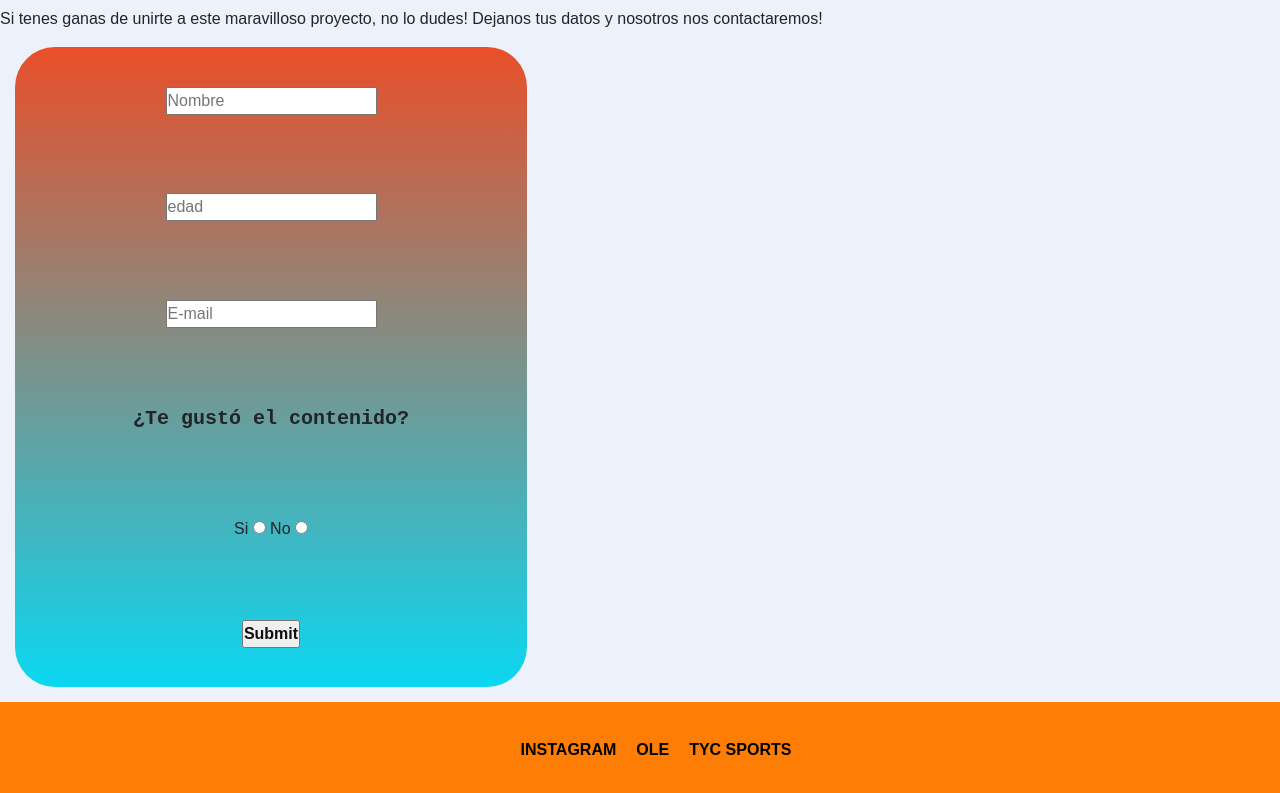
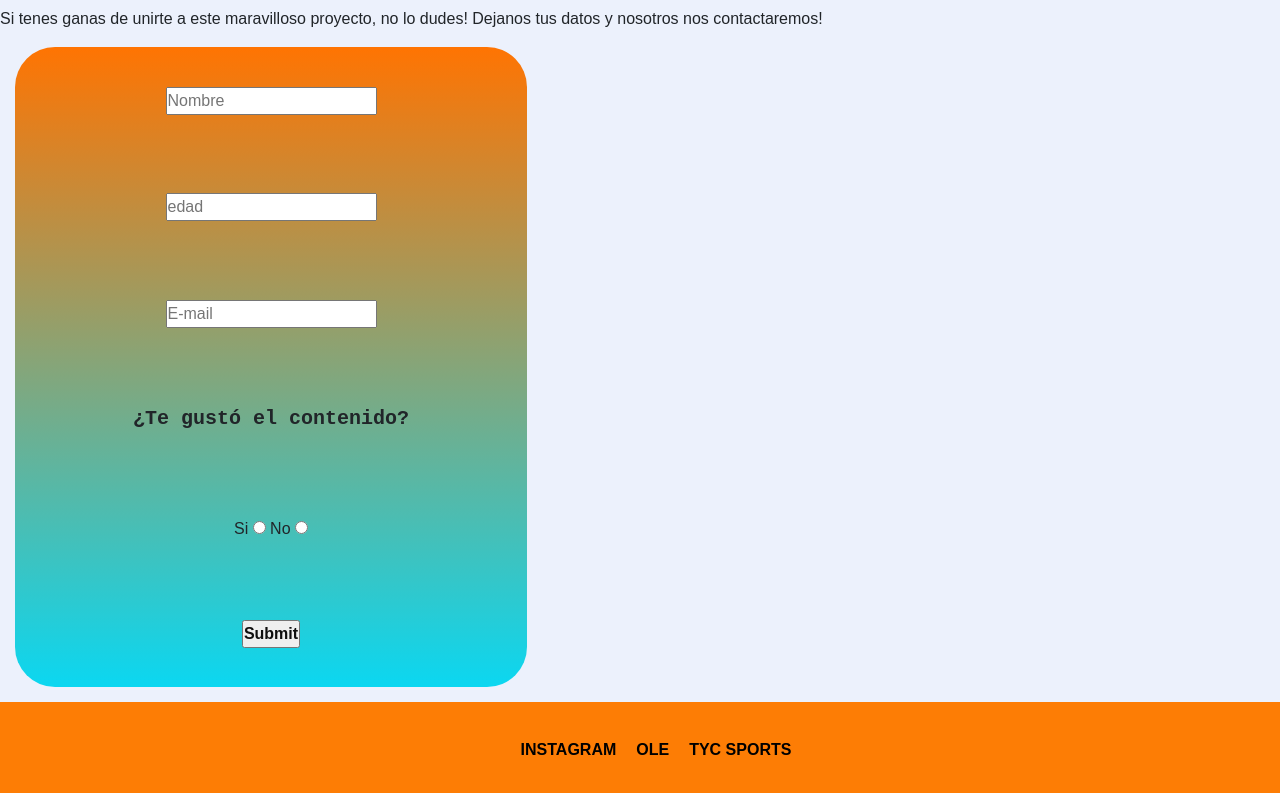
Before and after one commit to GonzaloRaniti/Pf-Raniti, a plain HTML site: page pages/contacto.html in a window 1280 px wide. Shown: the part 127-920 px from the top of the page. Drawn offline with nearby package versions, Linux system fonts and the light colour scheme.

Commit message:
Contenido contacto

```diff
--- a/css/style.css
+++ b/css/style.css
@@ -236,7 +236,7 @@ body {
 
 /* CONTACTO */
 .prueba {
-  background-image: linear-gradient(to top, #0bd7f1 0%, #e94f29 100%);
+  background-image: linear-gradient(to top, #0bd7f1 0%, #ff7402 100%);
   display: flex;
   flex-direction: column;
   height: 80vh;
--- a/scss/main.scss
+++ b/scss/main.scss
@@ -360,7 +360,7 @@ body {
 
 /* CONTACTO */
 .prueba {
-    background-image: linear-gradient(to top, #0bd7f1 0%, #e94f29 100%);
+    background-image: linear-gradient(to top, #0bd7f1 0%, #ff7402 100%);
     display: flex;
     flex-direction: column;
     height: 80vh;
```
